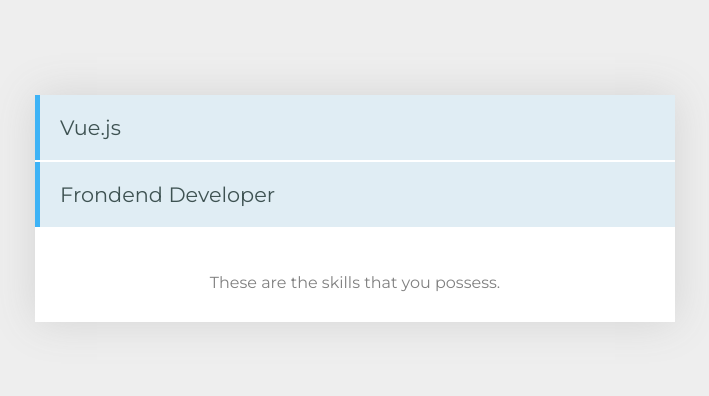
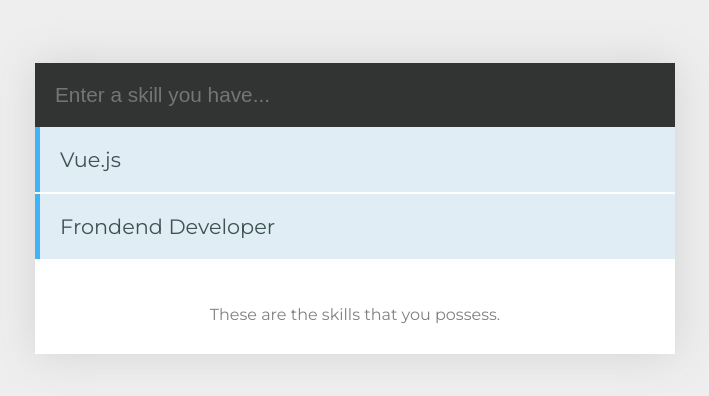
Before and after one commit to karthikmsadashivappa/vue-js-app, a Vue app: page / in a window 1280 px wide. Shown: the part 184-580 px from the top of the page, without its empty margins (285-994 px from the left). Built offline with nearby package versions, Linux system fonts and the light colour scheme.

Commit message:
Added form to the app

```diff
--- a/src/components/Skills.vue
+++ b/src/components/Skills.vue
@@ -1,6 +1,10 @@
 <template>
   <div class="container">
     <div class="holder">
+
+    <form @submit.prevent="addSkill">
+      <input type="text" placeholder="Enter a skill you have..." v-model="skill">
+    </form>
       <ul>
         <li v-for="(data,index) in skills" :key='index'>{{ data.skill }}</li>
         <p>These are the skills that you possess.</p>
@@ -14,13 +18,17 @@
   name: 'Skills',
   data() {
     return {
+      skill: '',
       skills: [
         { "skill": "Vue.js"},
         { "skill": "Frondend Developer"}
-      ],
-      bgColor: '#ee4302',
-      bgWidth: '100%',
-      bgHeight: '30px'
+      ]
+    }
+  },
+  methods: {
+    addSkill() {
+      this.skills.push({skill: this.skill})
+      this.skill = '';
     }
   }
 }
@@ -57,4 +65,13 @@
 .container {
   box-shadow: 0px 0px 40px lightgray;
 }
+
+input {
+  width: calc(100% - 40px);
+  border: 0;
+  padding: 20px;
+  font-size: 1.3em;
+  background-color: #323333;
+  color: #687F7F;
+}
 </style>
```
